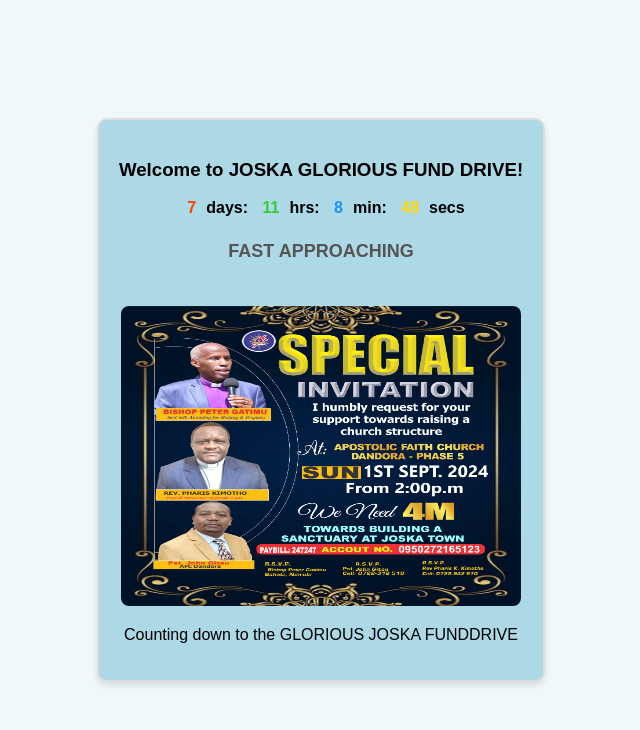
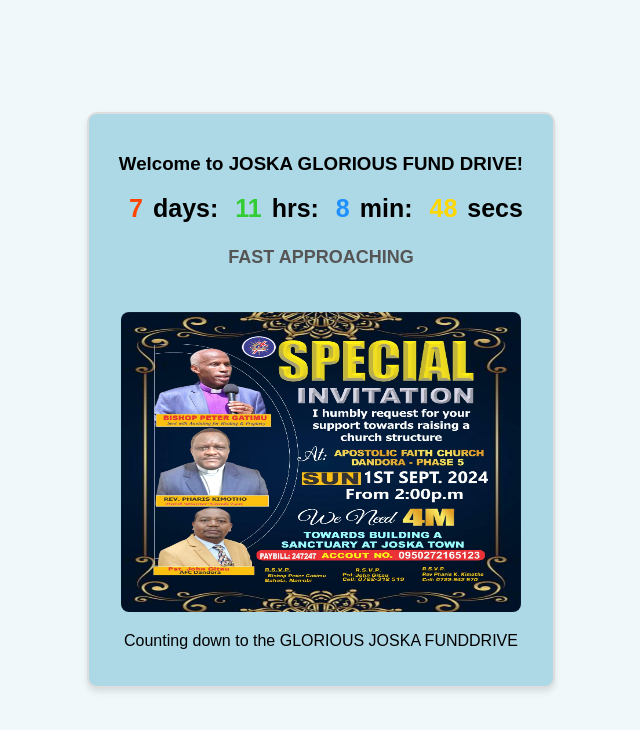
Before and after one commit to muigaijose/JOSKA_COUNTDOWN, a plain HTML site: page index.html in a window 1280 px wide. Shown: the whole page, without its empty margins (319-959 px from the left). Drawn offline with Linux system fonts and the light colour scheme.

Commit message:
joska countdown

```diff
--- a/index.html
+++ b/index.html
@@ -26,10 +26,11 @@
             padding: 20px;
             border-radius: 10px;
             box-shadow: 0 4px 6px rgba(0, 0, 0, 0.1);
+            font-size-adjust: inherit;
+
         }
 
         .time-container {
-            display: flex;
             display: flex;
             justify-content: center;
             align-items: center;
@@ -44,6 +45,7 @@
         }
         .time {
             font-weight: bold;
+            font-size: 25px;
             margin: 0 10px;
         }
 
```
